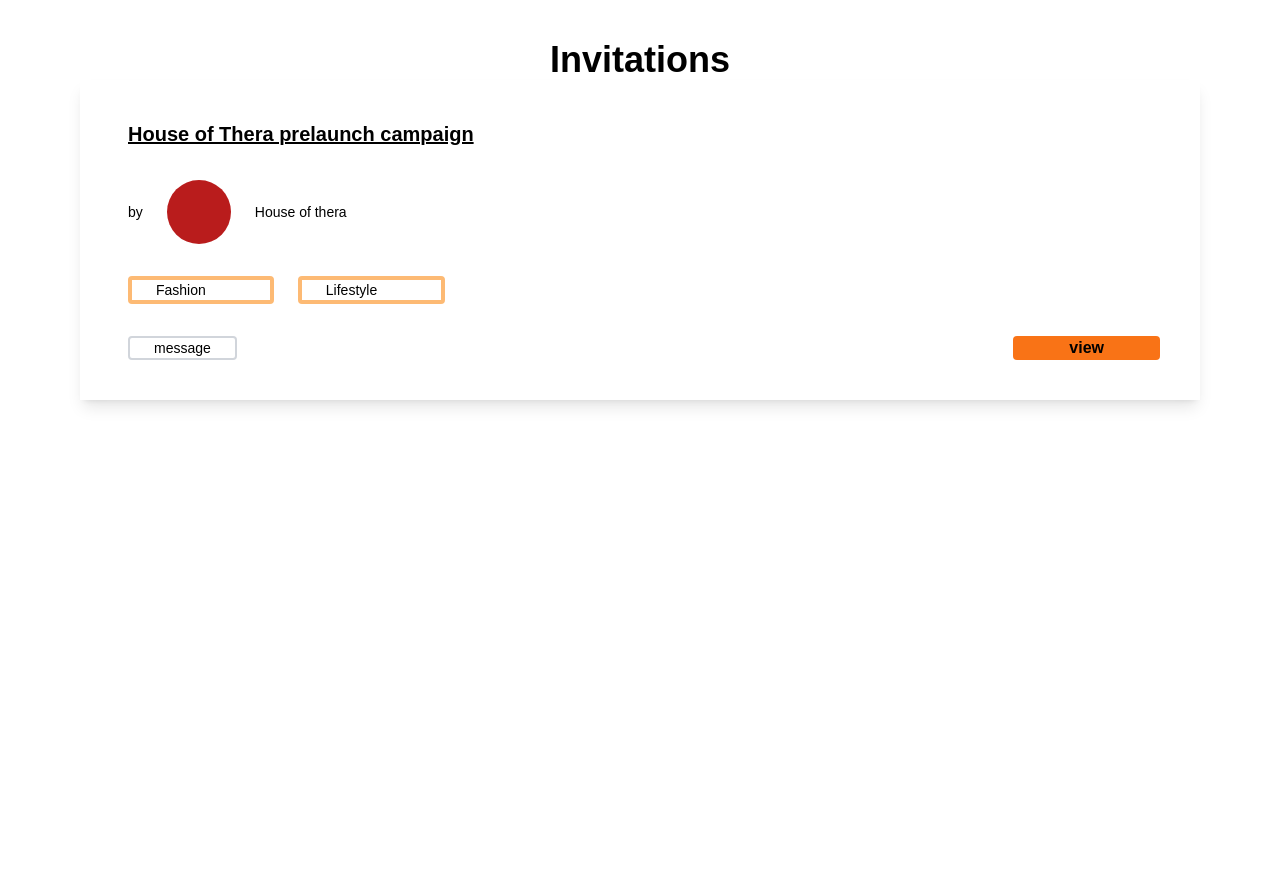
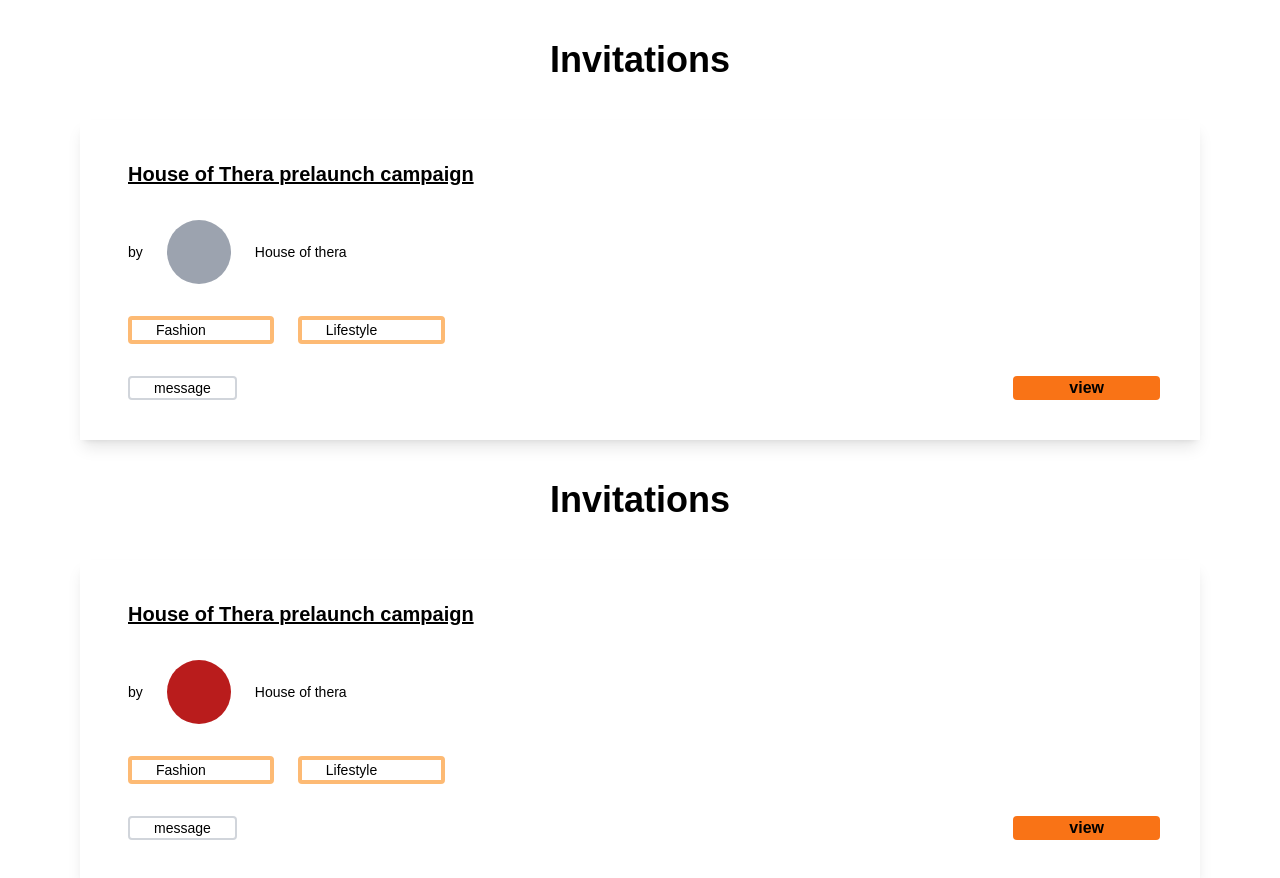
Before and after one commit to STRATIFI-Bravo-Startup-3/Stratifi-React, a React (Create React App) app in the folder stratifi-app/: page /influencers in a window 1280 px wide. Before the commit the page ends 800 px from the top, so only its background shows below. Built offline with nearby package versions, Linux system fonts and the light colour scheme.

Commit message:
influence secondPart

```diff
--- a/stratifi-app/src/pages/Influencers.jsx
+++ b/stratifi-app/src/pages/Influencers.jsx
@@ -5,7 +5,41 @@
     <section className="influencer">
       <div className=" px-20  mx-auto mt-10  container">
         {/* <!-- Heading --> */}
-        <h2 className="text-4xl font-bold text-center ">Invitations</h2>
+        <h2 className="text-4xl font-bold text-center mb-10  ">Invitations</h2>
+        {/* First container */}
+        <div className="shadow-lg space-y-8 p-10 space-x-2 ">
+          <h3 className="underline text-xl  font-semibold px-2 ">
+            House of Thera prelaunch campaign
+          </h3>
+
+          <div className="flex flex-col gap-2 md:flex-row items-center  ">
+            <p className="text-sm mr-4">by</p>
+            <div className="w-16 h-16 bg-gray-400 rounded-full mr-4"></div>
+            <p className="text-sm">House of thera</p>
+          </div>
+          {/* First Button */}
+          <div className="flex flex-col gap-2  md:flex-row ">
+            <button className="bg-transparent hover:bg-orange-500 text-black  hover:text-black  px-6 pr-16 border-orange-300 hover:border-transparent rounded mr-4 text-sm border-4 font-medium ">
+              Fashion
+            </button>
+            <button className="bg-transparent hover:bg-orange-500 text-black  hover:text-black  px-6 pr-16  border-orange-300 hover:border-transparent rounded mr-4 text-sm border-4 font-medium">
+              Lifestyle
+            </button>
+          </div>
+          {/* Second Button */}
+          <div className="flex flex-col gap-2 md:justify-between md:flex-row mt-6 ">
+            <button className="bg-transparent hover:bg-gray-500 text-gray hover:text-gray  px-6   border-gray-300 hover:border-transparent rounded mr-4 text-sm border-2 font-medium ">
+              message
+            </button>
+            <button className="bg-orange-500 hover:bg-orange-700 text-black font-bold  px-14 rounded">
+              view
+            </button>
+          </div>
+        </div>
+      </div>
+      <div className=" px-20  mx-auto mt-10  container">
+        {/* <!-- Heading --> */}
+        <h2 className="text-4xl font-bold text-center mb-10  ">Invitations</h2>
         {/* First container */}
         <div className="shadow-lg space-y-8 p-10 space-x-2 ">
           <h3 className="underline text-xl  font-semibold px-2 ">
```
